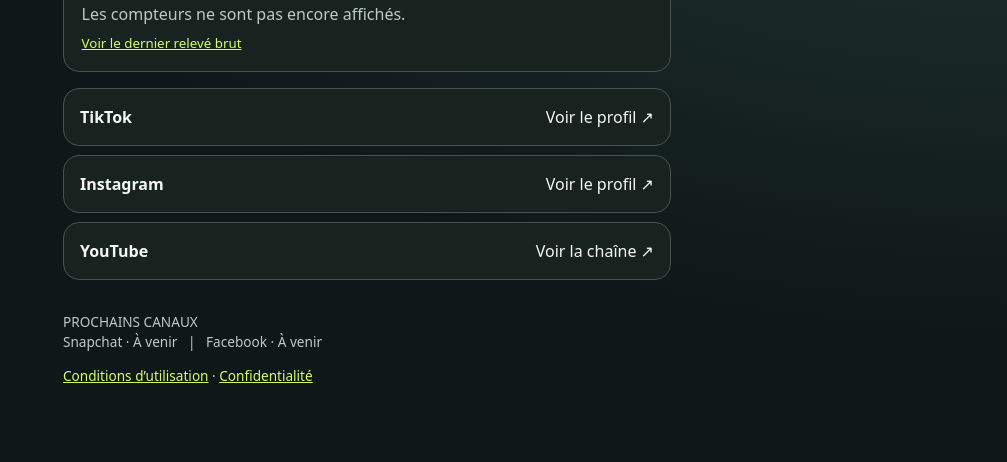
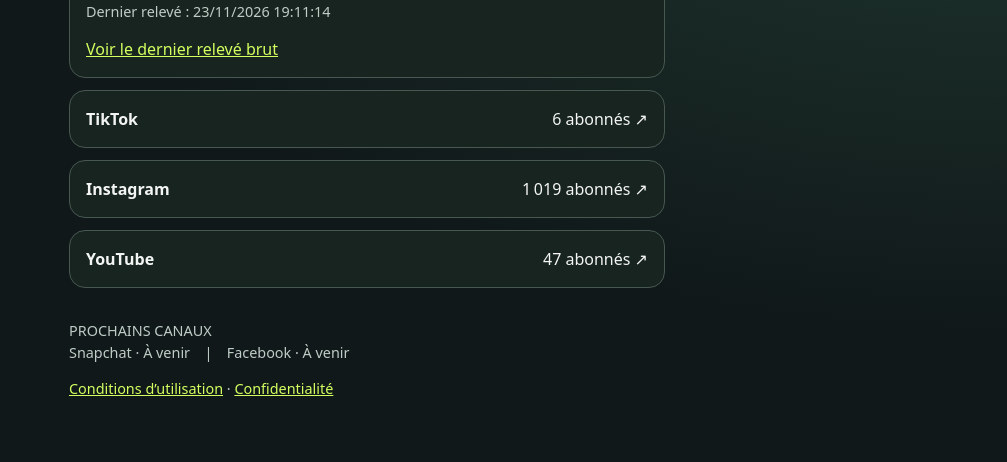
Before and after one commit to cappy28/lucas_fpv28, a plain HTML site: page index.html in a window 1280 px wide. Shown: the part 378-840 px from the top of the page, without its empty margins (273-1280 px from the left). Drawn offline with Linux system fonts and the light colour scheme.

Commit message:
Update index.html

```diff
--- a/index.html
+++ b/index.html
@@ -1,37 +1,32 @@
 <!doctype html>
 <html lang="fr">
 <head>
-<meta charset="utf-8"><meta name="viewport" content="width=device-width,initial-scale=1">
+<meta charset="utf-8"><meta name="viewport" content="width=device-width, initial-scale=1"><meta name="theme-color" content="#101819">
 <title>Lucas FPV · Carnet de vol</title>
 <style>
-:root{color-scheme:dark;--lime:#d2ff63;--muted:#bccbc4}*{box-sizing:border-box}body{margin:0;min-height:100vh;background:radial-gradient(ellipse at top right,#233f35,transparent 60%),#101719;color:#f5f7f5;font:1rem/1.5 system-ui,sans-serif}main{width:min(100% - 2rem,38rem);margin:auto;padding:clamp(2rem,7vh,5rem) 0}h1{font-size:clamp(3rem,10vw,5rem);letter-spacing:-.07em;line-height:1;margin:1.4rem 0}em,.tag,strong{color:var(--lime)}.tag,h2{font:700 .85rem/1.5 monospace;letter-spacing:.1em}p,footer,small{color:var(--muted)}section,nav a{background:#18231f;border:1px solid #45554e;border-radius:1rem}section{padding:1.1rem;margin:1.4rem 0 1rem}h2{margin:0}strong{font-size:2.5rem}#status{margin:.25rem 0}nav{display:grid;gap:.55rem}nav a{display:flex;align-items:center;justify-content:space-between;gap:.6rem;padding:1rem;color:inherit;text-decoration:none}nav a:hover,nav a:focus-visible{border-color:var(--lime)}footer{margin-top:2rem;font-size:.85rem}a{color:var(--lime)}
-</style></head>
-<body><main><header><b class="tag">● &nbsp; CARNET DE VOL / 28</b><h1>Lucas <em>FPV</em></h1><p>@lucas_fpv28 · Drone en immersion<br>Bienvenue à bord ! Choisis ton réseau pour suivre mes vols.</p></header>
-<section aria-labelledby="titre"><h2 id="titre">ABONNEMENTS CUMULÉS</h2><strong id="total">—</strong><p id="status" role="status">Les compteurs ne sont pas encore affichés.</p><small><a href="./stats.json">Voir le dernier relevé brut</a></small></section>
-<nav aria-label="Mes réseaux"><a href="https://www.tiktok.com/@lucas_fpv28"><b>TikTok</b><span id="tiktok">Voir le profil ↗</span></a><a href="https://www.instagram.com/lucas_fpv28/"><b>Instagram</b><span id="instagram">Voir le profil ↗</span></a><a href="https://www.youtube.com/@lucas_fpv28"><b>YouTube</b><span id="youtube">Voir la chaîne ↗</span></a></nav>
-<footer>PROCHAINS CANAUX<br>Snapchat · À venir &nbsp; | &nbsp; Facebook · À venir<p><a href="./conditions.html">Conditions d’utilisation</a> · <a href="./confidentialite.html">Confidentialité</a></p></footer></main>
-<script type="aec4f787183e2c1699cc9bf2-text/javascript">
+*{box-sizing:border-box}body{margin:0;min-height:100vh;color:#f3f5f4;background:radial-gradient(ellipse at top right,#254338,#101819 60%);font:16px/1.5 system-ui,sans-serif}main{max-width:640px;margin:auto;padding:48px 22px}small{font:700 .85rem monospace;letter-spacing:.09em}header small,em,strong,a{color:#d3ff60}h1{font-size:clamp(3rem,10vw,5rem);letter-spacing:-.07em;line-height:1;margin:24px 0}header p,footer,#status{color:#bfcdc7}.panel,nav a{display:block;border:1px solid #475851;border-radius:16px;background:#18241f;padding:16px;margin:12px 0}strong{display:block;font-size:2.5rem}nav a{display:flex;align-items:center;justify-content:space-between;color:inherit;text-decoration:none}nav a:hover,nav a:focus-visible{border-color:#d3ff60}footer{margin-top:32px}#status,footer{font-size:.9rem}
+</style>
+</head>
+<body><main><header><small>●　 CARNET DE VOL / 28</small><h1>Lucas <em>FPV</em></h1><p>@lucas_fpv28 · Drone en immersion<br>Bienvenue à bord ! Choisis ton réseau pour suivre mes vols.</p></header>
+<section class="panel" aria-label="Audience cumulée"><small>ABONNEMENTS CUMULÉS</small><strong id="total">1 072</strong><p id="status" role="status">Relevé de sauvegarde · actualisation non confirmée.</p><a href="./stats.json">Voir le dernier relevé brut</a></section>
+<nav aria-label="Mes réseaux"><a href="https://www.tiktok.com/@lucas_fpv28"><b>TikTok</b><span><span id="tiktok">6 abonnés</span> ↗</span></a><a href="https://www.instagram.com/lucas_fpv28/"><b>Instagram</b><span><span id="instagram">1 019 abonnés</span> ↗</span></a><a href="https://www.youtube.com/@lucas_fpv28"><b>YouTube</b><span><span id="youtube">47 abonnés</span> ↗</span></a></nav>
+<footer>PROCHAINS CANAUX<br>Snapchat · À venir　|　Facebook · À venir<p><a href="./conditions.html">Conditions d’utilisation</a> · <a href="./confidentialite.html">Confidentialité</a></p></footer></main>
+<script data-cfasync="false">
+(function(){
 'use strict';
-const el=id=>document.getElementById(id);
-const plateformes=['tiktok','instagram','youtube'];
-const nombre=new Intl.NumberFormat('fr-FR');
-let dernier='';
-async function actualiser(){
- const controle=new AbortController();
- const limite=setTimeout(()=>controle.abort(),10000);
+var last='',busy=false, names=['tiktok','instagram','youtube'];
+function el(id){return document.getElementById(id);}
+async function refresh(){
+ if(busy)return;busy=true;
  try{
-  const r=await fetch('./stats.json',{cache:'no-store',signal:controle.signal});
-  if(!r.ok)throw new Error('Relevé indisponible');
-  const d=await r.json();
-  if(!d.stats || !plateformes.every(p=>Number.isSafeInteger(d.stats[p]) && d.stats[p]>=0))throw new Error('Format inattendu');
-  const date=new Date(d.at);
-  if(!Number.isFinite(d.at)||!Number.isFinite(date.getTime()))throw new Error('Date invalide');
-  dernier='Dernier relevé : '+date.toLocaleString('fr-FR');
-  for(const p of plateformes)el(p).textContent=nombre.format(d.stats[p])+' abonné'+(d.stats[p]>1?'s':'')+' ↗';
-  el('total').textContent=nombre.format(plateformes.reduce((s,p)=>s+d.stats[p],0));
-  el('status').textContent=dernier;
- }catch(e){el('status').textContent=dernier?dernier+' · Actualisation indisponible.':'Compteurs indisponibles. Consulte le relevé brut ci-dessous.';}
- finally{clearTimeout(limite);}
+  var r=await fetch('./stats.json',{cache:'no-store'});if(!r.ok)throw Error();
+  var d=await r.json(),sum=0;
+  names.forEach(function(k){var n=d.stats[k];if(!Number.isSafeInteger(n)||n<0)throw Error();sum+=n;});
+  var date=new Date(d.at);if(!Number.isFinite(d.at)||!Number.isFinite(date.getTime()))throw Error();
+  names.forEach(function(k){var n=d.stats[k];el(k).textContent=n.toLocaleString('fr-FR')+(n>1?' abonnés':' abonné');});
+  el('total').textContent=sum.toLocaleString('fr-FR');last='Dernier relevé : '+date.toLocaleString('fr-FR');el('status').textContent=last;
+ }catch(e){el('status').textContent=(last||'Relevé de sauvegarde')+' · actualisation indisponible.';}finally{busy=false;}
 }
-actualiser();setInterval(actualiser,300000);
-</script><script src="/cdn-cgi/scripts/7d0fa10a/cloudflare-static/rocket-loader.min.js" data-cf-settings="aec4f787183e2c1699cc9bf2-|49" defer></script></body></html>
+refresh();setInterval(refresh,300000);
+})();
+</script></body></html>
```
